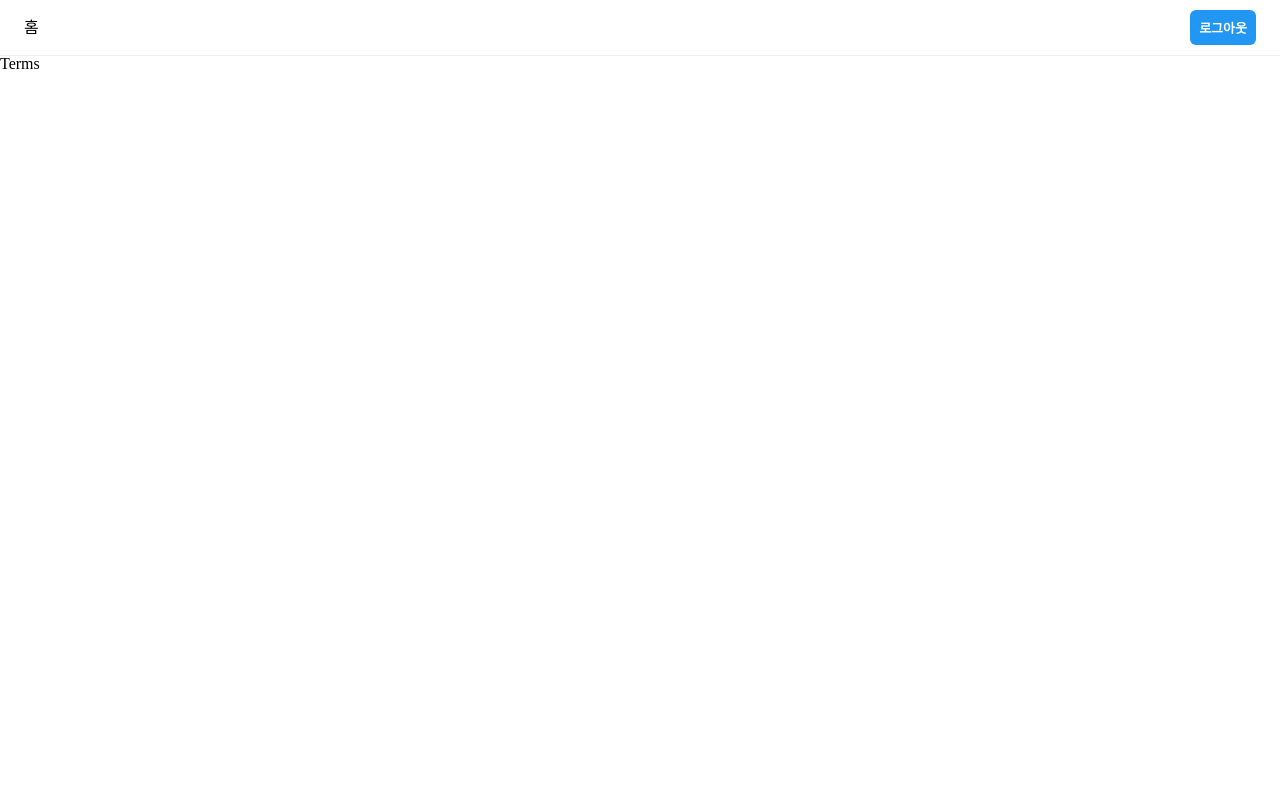
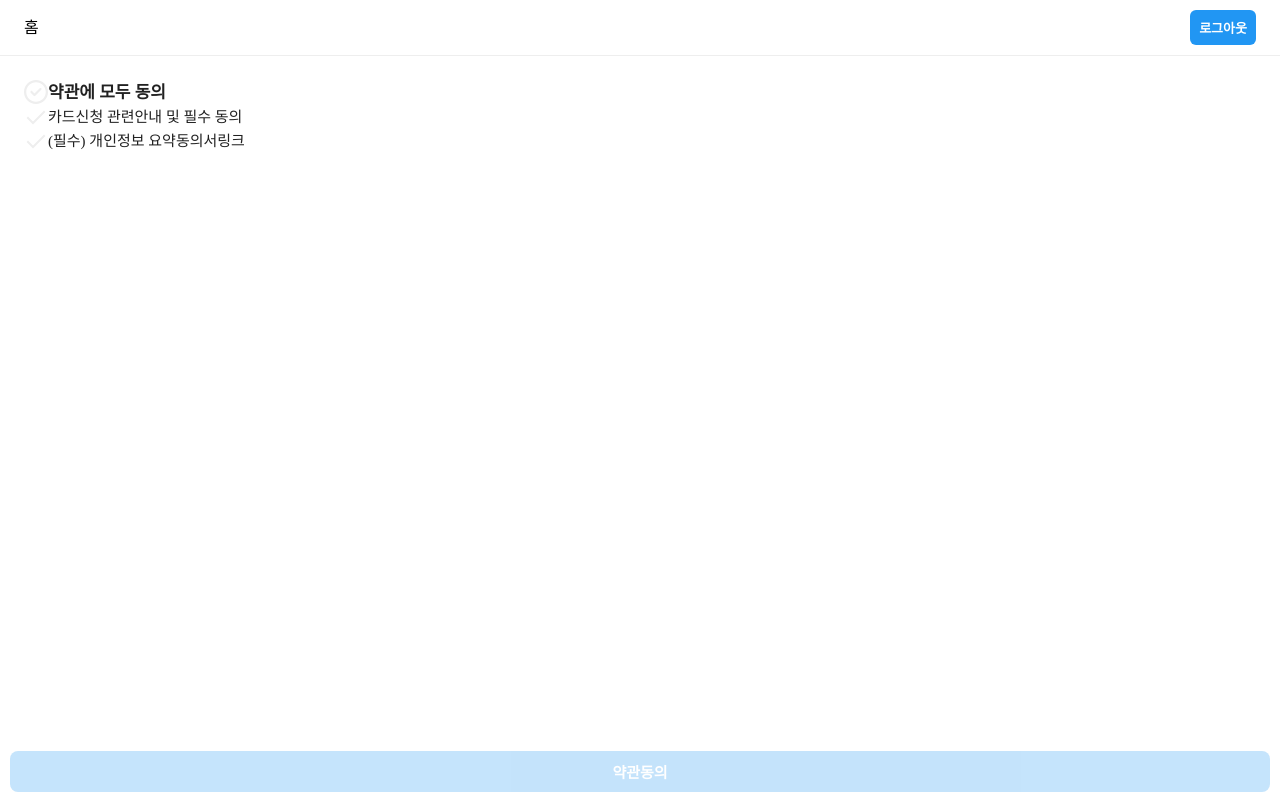
Before and after one commit to junyub301/mcard, a React (Create React App) app: page /apply/1 in a window 1280 px wide. Built offline with nearby package versions, Linux system fonts and the light colour scheme; no server answers; sample sign-in values are in the browser's storage.

Commit message:
Feat: 카드신청 part2
- 약관 추가

```diff
--- a/src/components/apply/Terms.tsx
+++ b/src/components/apply/Terms.tsx
@@ -1,3 +1,65 @@
-export default function Terms() {
-  return <div>Terms</div>
+import Agreement from '../shared/Agreement'
+import { 약관목록 } from '@constants/apply'
+import { MouseEvent, useCallback, useState } from 'react'
+import FixedBottomButton from '../shared/FixedBottomButton'
+
+export default function Terms({
+  onNext,
+}: {
+  onNext: (terms: string[]) => void
+}) {
+  const [termsAgreements, setTermsAgreements] = useState(() => {
+    return 약관목록.reduce<Record<string, boolean>>(
+      (prev, term) => ({ ...prev, [term.id]: false }),
+      {},
+    )
+  })
+
+  const handleAllAgreement = useCallback(
+    (_: MouseEvent<HTMLElement>, checked: boolean) => {
+      setTermsAgreements((prev) => {
+        return Object.keys(prev).reduce(
+          (pre, key) => ({
+            ...pre,
+            [key]: checked,
+          }),
+          {},
+        )
+      })
+    },
+    [],
+  )
+
+  const isAllAgreement = Object.values(termsAgreements).every(
+    (agreement) => agreement,
+  )
+
+  return (
+    <div>
+      <Agreement>
+        <Agreement.Title checked={isAllAgreement} onChange={handleAllAgreement}>
+          약관에 모두 동의
+        </Agreement.Title>
+        {약관목록.map(({ id, title, link }) => (
+          <Agreement.Description
+            key={id}
+            link={link}
+            checked={termsAgreements[id]}
+            onChange={(_, checked) => {
+              setTermsAgreements((prev) => ({ ...prev, [id]: checked }))
+            }}
+          >
+            {title}
+          </Agreement.Description>
+        ))}
+      </Agreement>
+      <FixedBottomButton
+        label="약관동의"
+        disabled={!isAllAgreement}
+        onClick={() => {
+          onNext(Object.keys(termsAgreements))
+        }}
+      />
+    </div>
+  )
 }
--- /dev/null
+++ b/src/components/shared/Agreement.tsx
@@ -0,0 +1,98 @@
+import { colors } from '@/styles/colorPalette'
+import { css } from '@emotion/react'
+import { MouseEvent } from 'react'
+import Flex from './Flex'
+import Text from './Text'
+
+function Agreement({ children }: { children: React.ReactNode }) {
+  return (
+    <Flex as="ul" direction="column" css={agreementContainerStyles}>
+      {children}
+    </Flex>
+  )
+}
+
+function AgreementTitle({
+  children,
+  checked,
+  onChange,
+}: {
+  children: React.ReactNode
+  checked: boolean
+  onChange: (e: MouseEvent<HTMLElement>, checked: boolean) => void
+}) {
+  return (
+    <Flex as="li" onClick={(e) => onChange(e, !checked)}>
+      <IconCheck checked={checked} />
+      <Text bold>{children}</Text>
+    </Flex>
+  )
+}
+function AgreementDescription({
+  children,
+  checked,
+  onChange,
+  link,
+}: {
+  link?: string
+  children: React.ReactNode
+  checked: boolean
+  onChange: (e: MouseEvent<HTMLElement>, checked: boolean) => void
+}) {
+  return (
+    <Flex as="li">
+      <Flex onClick={(e) => onChange(e, !checked)}>
+        <IconCheckWithoutCircle checked={checked} />
+        <Text typography="t6">{children}</Text>
+      </Flex>
+      {link && (
+        <a href={link} target="_blank" rel="noreferrer">
+          <Text typography="t6">링크</Text>
+        </a>
+      )}
+    </Flex>
+  )
+}
+
+Agreement.Title = AgreementTitle
+Agreement.Description = AgreementDescription
+
+function IconCheck({ checked }: { checked: boolean }) {
+  return (
+    <svg
+      width={24}
+      height={24}
+      viewBox="0 0 512 512"
+      fill={checked ? colors.blue : colors.grey}
+      xmlns="http://www.w3.org/2000/svg"
+    >
+      <path d="M335 175L224 286.1L176.1 239c-9.375-9.375-24.56-9.375-33.94 0s-9.375 24.56 0 33.94l64 64C211.7 341.7 217.8 344 224 344s12.28-2.344 16.97-7.031l128-128c9.375-9.375 9.375-24.56 0-33.94S344.4 165.7 335 175zM256 0C114.6 0 0 114.6 0 256s114.6 256 256 256s256-114.6 256-256S397.4 0 256 0zM256 464c-114.7 0-208-93.31-208-208S141.3 48 256 48s208 93.31 208 208S370.7 464 256 464z" />
+    </svg>
+  )
+}
+
+function IconCheckWithoutCircle({ checked }: { checked: boolean }) {
+  return (
+    <svg
+      xmlns="http://www.w3.org/2000/svg"
+      width="24"
+      height="24"
+      viewBox="0 0 24 24"
+      fill={checked ? colors.blue : colors.grey}
+    >
+      <path
+        d="M21.4144 5.99991L9.00015 18.4141L2.58594 11.9999L4.00015 10.5857L9.00015 15.5857L20.0002 4.58569L21.4144 5.99991Z"
+        fill="current"
+      />
+    </svg>
+  )
+}
+
+const agreementContainerStyles = css`
+  padding: 24px;
+  & li {
+    cursor: pointer;
+  }
+`
+
+export default Agreement
--- /dev/null
+++ b/src/constants/apply.ts
@@ -0,0 +1,9 @@
+import { Term } from '@models/apply'
+export const 약관목록 = [
+  { id: '01', title: '카드신청 관련안내 및 필수 동의' },
+  {
+    id: '02',
+    title: '(필수) 개인정보 요약동의서',
+    link: 'https://www.google.com',
+  },
+] as Term[]
--- /dev/null
+++ b/src/models/apply.ts
@@ -0,0 +1,13 @@
+import { User } from './user'
+export interface Term {
+  id: string
+  link?: string
+  title: string
+}
+
+export interface ApplyValues {
+  userId: User['uid']
+  terms: Array<Term['id']>
+  appliedAt: Date
+  cardId: string
+}
--- a/src/pages/Apply.tsx
+++ b/src/pages/Apply.tsx
@@ -5,10 +5,13 @@ import { useState } from 'react'
 
 export default function Apply() {
   const [step, setStep] = useState<number>(0)
+  const handleTermsChange = (terms: string[]) => {
+    console.log('🚀 ~ handleTermsChange ~ terms:', terms)
+  }
 
   return (
     <div>
-      {step === 0 && <Terms />}
+      {step === 0 && <Terms onNext={handleTermsChange} />}
       {step === 1 && <BasicInfo />}
       {step === 2 && <CardInfo />}
     </div>
--- a/tsconfig.paths.json
+++ b/tsconfig.paths.json
@@ -11,6 +11,7 @@
       "@pages/*": ["src/pages/*"],
       "@remote/*": ["src/remote/*"],
       "@constants": ["src/constants/index"],
+      "@constants/*": ["src/constants/*"],
       "@atoms/*": ["src/atoms/*"],
       "@hooks/*": ["src/hooks/*"]
     }
```
